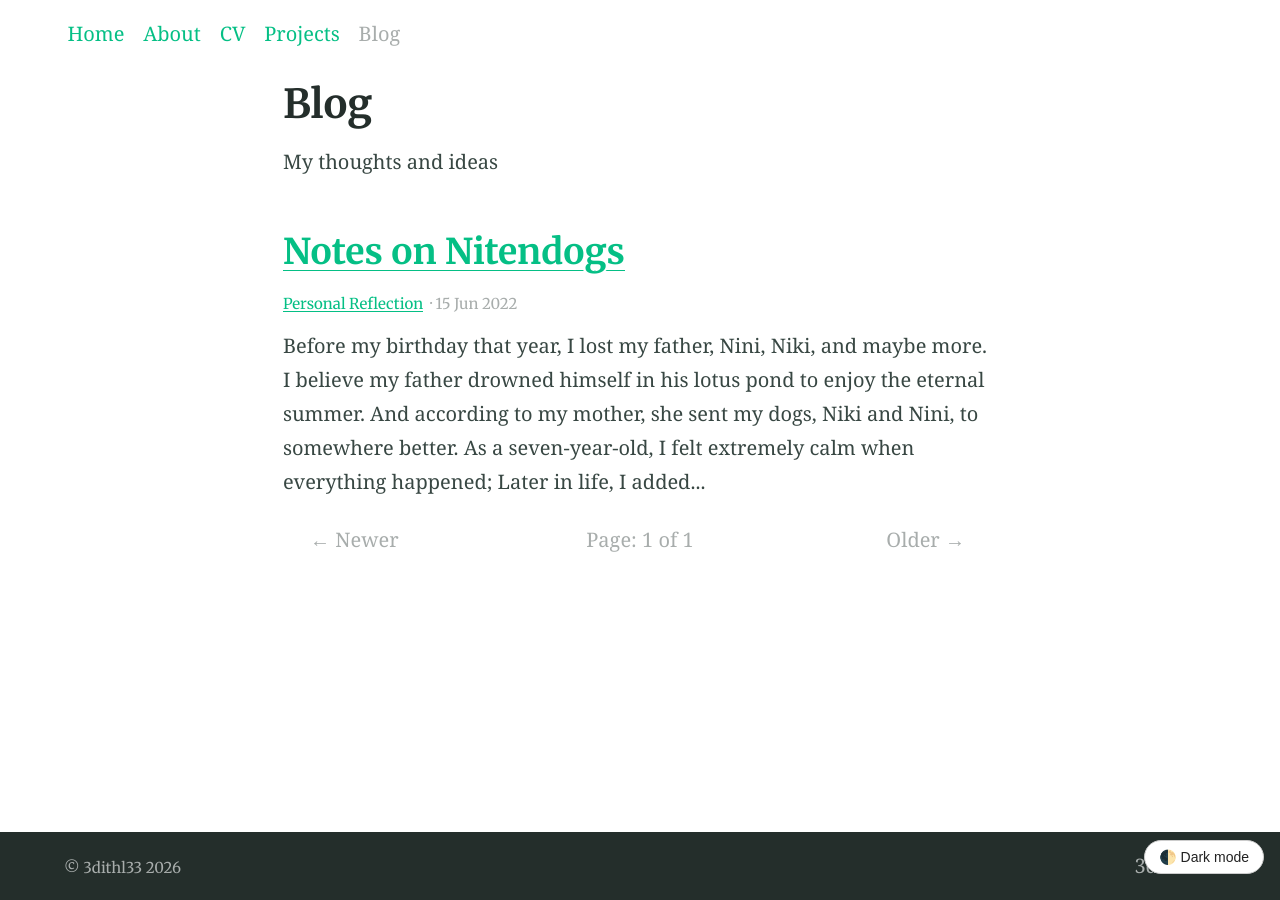
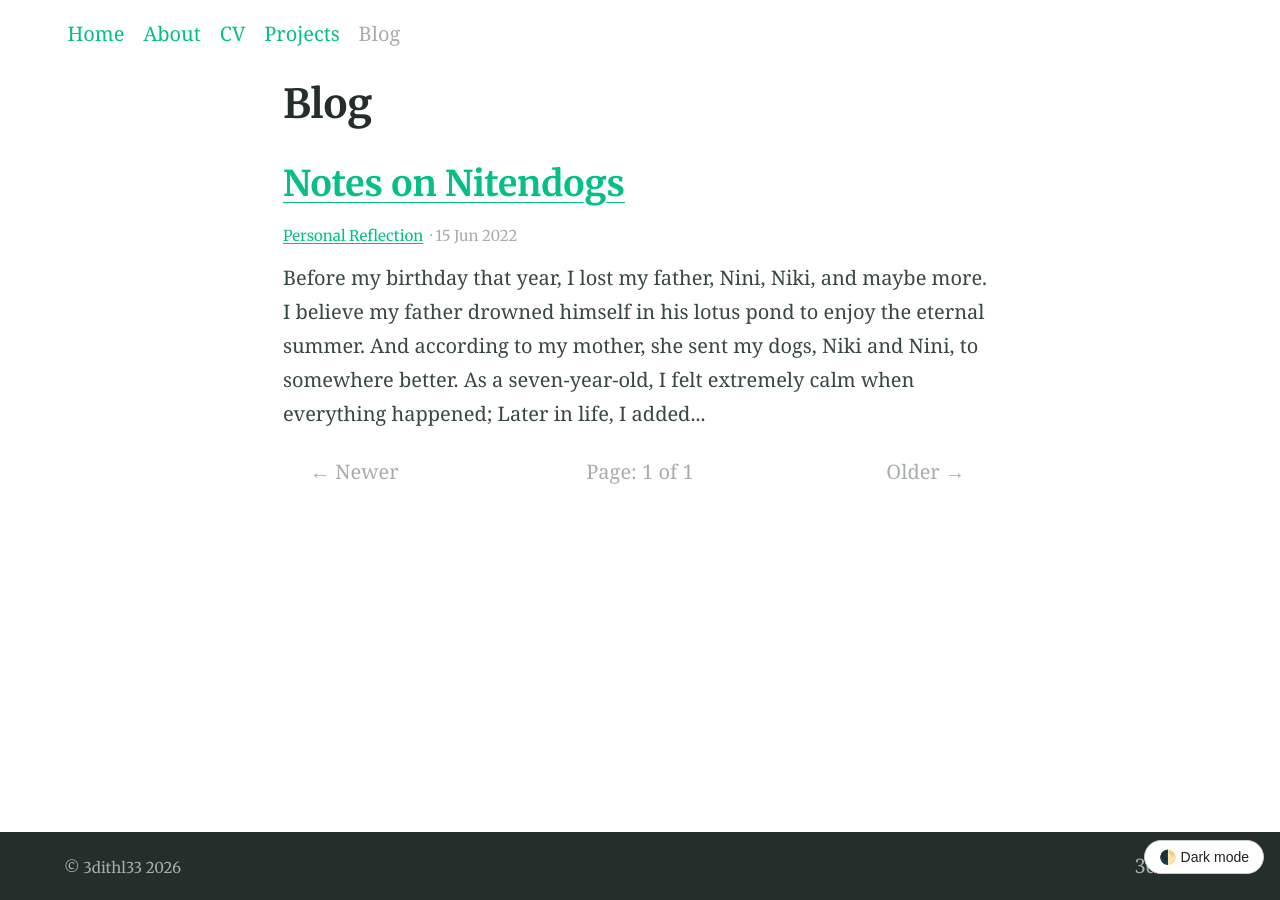
Before and after one commit to 3dithl33/3dithl33.github.io, a Jekyll site: the page built from blog/index.html, in a window 1280 px wide. Built offline with Jekyll 4.4.1, drawn with Linux system fonts in a browser that asks for light colours; the list of posts is cut into pages by our own code.

Commit message:
Update _config.yml

```diff
--- a/_config.yml
+++ b/_config.yml
@@ -25,7 +25,6 @@ exclude:
 # 2. Installed Gems
 plugins:
 - jekyll-paginate
-- jekyll-seo-tag
 - jekyll-redirect-from
 - jekyll-feed
 - jekyll-commonmark
@@ -52,7 +51,6 @@ collections:
   posts:
     title: Blog # Needed for Siteleaf
     output: true
-    description: "My thoughts and ideas" # The post list page content
 
 # 6. Jekyll collections settings
 defaults:
```
